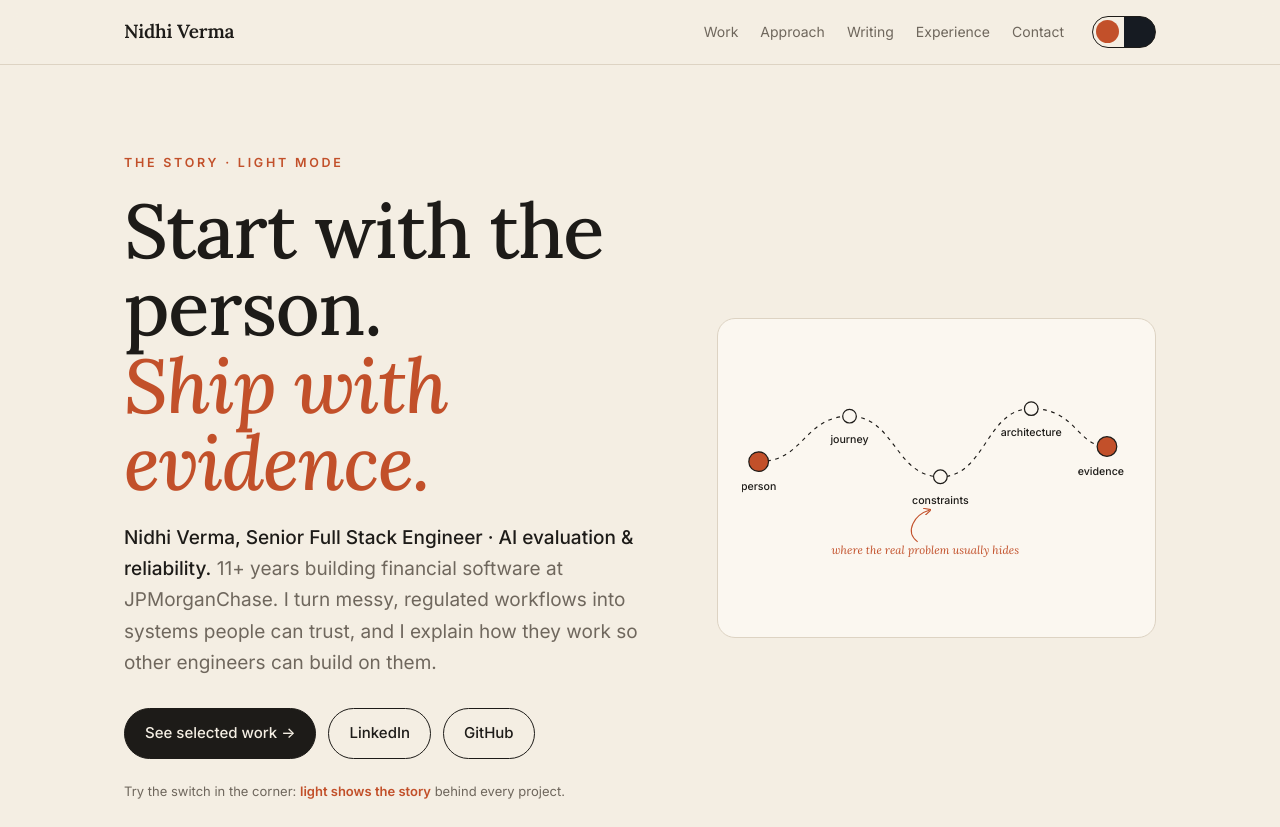
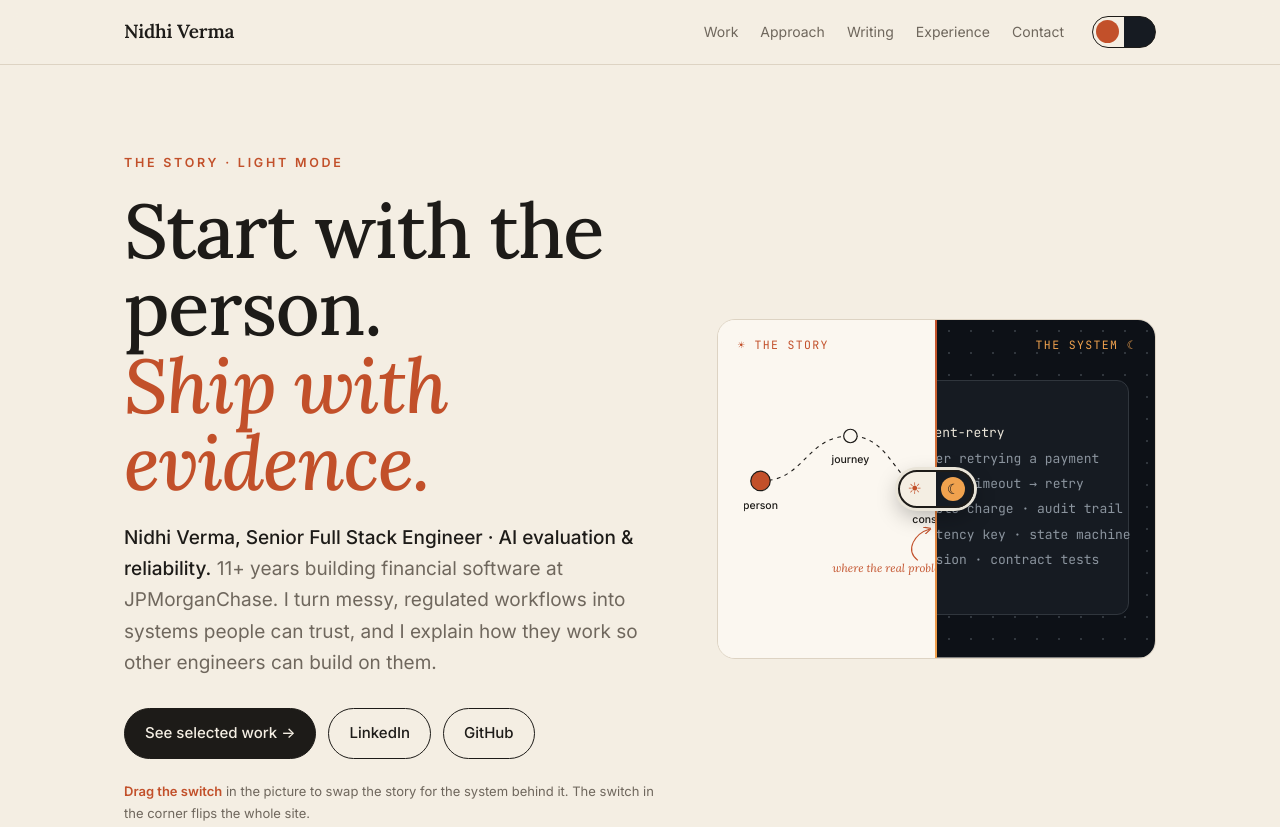
Before and after one commit to MountainBridge/MountainBridge.github.io, a plain HTML site: page index.html in a window 1280 px wide. Shown: the top 827 px of the page. Drawn offline with Linux system fonts and the light colour scheme.

Commit message:
Add draggable story/system slider to the hero

```diff
--- a/index.html
+++ b/index.html
@@ -135,6 +135,29 @@ footer{padding:72px 0 56px;border-top:1px solid var(--line)}
 footer h2{max-width:14em}
 .contact{display:flex;gap:12px;flex-wrap:wrap;margin-top:28px}
 .fine{margin-top:48px;font-size:13px;color:var(--muted);display:flex;justify-content:space-between;flex-wrap:wrap;gap:12px}
+/* story / system slider */
+.compare{position:relative;padding:0;overflow:hidden;min-height:340px;cursor:ew-resize;touch-action:pan-y;user-select:none;-webkit-user-select:none;display:block}
+.compare .pane{position:absolute;inset:0;display:flex;flex-direction:column;justify-content:center;padding:44px 26px 26px}
+.pane-story{background:#FBF7F0;--ink:#1D1B18;--accent:#C2502A}
+.pane-story text{font-family:var(--sans);font-size:14px;fill:#1D1B18;font-weight:500}
+.pane-story .note{font-family:var(--serif);font-style:italic;fill:#C2502A;font-size:15px;font-weight:400}
+.pane-story svg{width:100%;height:auto;display:block}
+.pane-system{background:#0D1117;background-image:radial-gradient(#30363D 1px,transparent 1px);background-size:22px 22px;clip-path:inset(0 0 0 var(--x));
+  --ink:#E9E4D8;--muted:#8B949E;--line:#30363D;--accent:#F0A24E;--accent-2:#7EE787}
+.pane-system .term{background:#161B22;border:1px solid #30363D;border-radius:12px;padding:16px 18px;color:#E9E4D8}
+.pane-tag{position:absolute;top:16px;font-family:var(--mono);font-size:11.5px;letter-spacing:.12em;text-transform:uppercase}
+.pane-story .pane-tag{left:20px;color:#C2502A}
+.pane-system .pane-tag{right:20px;color:#F0A24E}
+.compare .seam{position:absolute;top:0;bottom:0;left:var(--x);width:2px;margin-left:-1px;background:linear-gradient(#C2502A,#F0A24E);pointer-events:none}
+.compare .knob{position:absolute;top:50%;left:var(--x);transform:translate(-50%,-50%);width:76px;height:38px;border-radius:19px;border:2px solid #1D1B18;
+  background:linear-gradient(90deg,#F4EEE3 50%,#161B22 50%);box-shadow:0 0 0 3px #E9E4D8,0 8px 22px rgba(0,0,0,.28);cursor:ew-resize;display:flex;align-items:center;justify-content:space-between;padding:0 7px;font-size:16px;line-height:1}
+.compare .knob .sun{color:#C2502A}.compare .knob .moon{width:24px;height:24px;border-radius:50%;background:#F0A24E;color:#0D1117;display:grid;place-items:center;font-size:14px}
+.compare .knob:focus-visible{outline:3px solid var(--accent);outline-offset:4px}
+.compare.dragging .knob{transform:translate(-50%,-50%) scale(1.06)}
+.compare-hint{margin-top:10px;font-size:12.5px;color:var(--muted);text-align:center;font-family:var(--mono)}
+@media (max-width:860px){.compare{min-height:390px}.compare .pane{padding:42px 14px 18px}
+  .pane-system .term{font-size:12px;line-height:1.5;white-space:normal}.pane-system .row{display:block;margin-top:6px}
+  .pane-system .row b{display:block;font-size:10px;letter-spacing:.1em;text-transform:uppercase;color:#F0A24E}.pane-system .row i{display:none}}
 </style>
 </head>
 <body>
@@ -154,23 +177,26 @@ footer h2{max-width:14em}
         <a class="btn" href="https://www.linkedin.com/in/nidhiverma200" target="_blank" rel="noopener">LinkedIn</a>
         <a class="btn" href="https://github.com/MountainBridge" target="_blank" rel="noopener">GitHub</a>
       </div>
-      <p class="hint">Try the switch in the corner: <b class="only-light">light shows the story</b><b class="only-dark">dark shows the system</b> behind every project.</p>
+      <p class="hint"><b>Drag the switch</b> in the picture to swap the story for the system behind it. The switch in the corner flips the whole site.</p>
     </div>
-    <div class="visual">
-      <div class="path only-light" aria-label="person, journey, constraints, architecture, evidence">
+    <div class="visual compare" id="compare" style="--x:50%">
+      <div class="pane pane-story" aria-label="The story: person, journey, constraints, architecture, evidence">
+        <span class="pane-tag">☀ the story</span>
         <svg viewBox="8 82 514 220" role="img" aria-hidden="true">
-          <path d="M30,170 C90,170 90,110 150,110 C210,110 210,190 270,190 C330,190 330,100 390,100 C450,100 450,150 490,150" fill="none" stroke="currentColor" stroke-width="1.5" stroke-dasharray="5 6"/>
+          <defs><marker id="ah" viewBox="0 0 10 10" refX="8" refY="5" markerWidth="7" markerHeight="7" orient="auto-start-reverse"><path d="M0,0 L10,5 L0,10" fill="none" stroke="#C2502A" stroke-width="1.6"/></marker></defs>
+          <path d="M30,170 C90,170 90,110 150,110 C210,110 210,190 270,190 C330,190 330,100 390,100 C450,100 450,150 490,150" fill="none" stroke="#1D1B18" stroke-width="1.5" stroke-dasharray="5 6"/>
           <circle cx="30" cy="170" r="13" fill="#C2502A" stroke="#1D1B18" stroke-width="1.6"/><text x="30" y="208" text-anchor="middle">person</text>
           <circle cx="150" cy="110" r="9" fill="#FBF7F0" stroke="#1D1B18" stroke-width="1.6"/><text x="150" y="146" text-anchor="middle">journey</text>
           <circle cx="270" cy="190" r="9" fill="#FBF7F0" stroke="#1D1B18" stroke-width="1.6"/><text x="270" y="226" text-anchor="middle">constraints</text>
           <circle cx="390" cy="100" r="9" fill="#FBF7F0" stroke="#1D1B18" stroke-width="1.6"/><text x="390" y="136" text-anchor="middle">architecture</text>
           <circle cx="490" cy="150" r="13" fill="#C2502A" stroke="#1D1B18" stroke-width="1.6"/><text x="482" y="188" text-anchor="middle">evidence</text>
-          <defs><marker id="ah" viewBox="0 0 10 10" refX="8" refY="5" markerWidth="7" markerHeight="7" orient="auto-start-reverse"><path d="M0,0 L10,5 L0,10" fill="none" stroke="#C2502A" stroke-width="1.6"/></marker></defs>
           <path d="M240,276 C222,262 236,240 256,234" fill="none" stroke="#C2502A" stroke-width="1.4" marker-end="url(#ah)"/>
           <text class="note" x="250" y="292" text-anchor="middle">where the real problem usually hides</text>
         </svg>
       </div>
-      <div class="term only-dark" aria-label="Trace of the same journey">
+      <div class="pane pane-system" aria-label="The system: a trace of the same journey">
+        <span class="pane-tag">the system ☾</span>
+        <div class="term">
           <div class="dots"><i></i><i></i><i></i></div>
           <div class="cmd"><span>$</span> trace --journey payment-retry</div>
           <div class="row"><b>person</b><i>✓</i>customer retrying a payment</div>
@@ -181,6 +207,10 @@ footer h2{max-width:14em}
           <div class="cmd"><span>$</span> <span class="cursor"></span></div>
         </div>
       </div>
+      <div class="seam" aria-hidden="true"></div>
+      <button class="knob" id="knob" role="slider" aria-label="Slide between the story and the system" aria-valuemin="0" aria-valuemax="100" aria-valuenow="50"><span class="sun">☀</span><span class="moon">☾</span></button>
+    </div>
+
   </header>
   <section id="what">
     <div class="sec-head"><div><span class="num">01 / what I bring</span><h2>Where I do my best work</h2></div></div>
@@ -282,5 +312,37 @@ footer h2{max-width:14em}
     try{localStorage.setItem('theme',t)}catch(e){}
   });
 </script>
+<script>
+(function(){
+  var box=document.getElementById('compare'), knob=document.getElementById('knob'); if(!box) return;
+  var x=50, dragging=false;
+  function set(v){x=Math.max(0,Math.min(100,v));box.style.setProperty('--x',x+'%');knob.setAttribute('aria-valuenow',Math.round(x));
+    knob.setAttribute('aria-valuetext',x<15?'the story':x>85?'the system':'half story, half system');}
+  function fromEvent(e){var r=box.getBoundingClientRect();set((e.clientX-r.left)/r.width*100);}
+  box.addEventListener('pointerdown',function(e){dragging=true;box.classList.add('dragging');box.setPointerCapture(e.pointerId);fromEvent(e);});
+  box.addEventListener('pointermove',function(e){if(dragging)fromEvent(e);});
+  ['pointerup','pointercancel'].forEach(function(t){box.addEventListener(t,function(){dragging=false;box.classList.remove('dragging');});});
+  knob.addEventListener('keydown',function(e){
+    var step=e.shiftKey?25:5;
+    if(e.key==='ArrowLeft'){set(x-step);e.preventDefault();}
+    else if(e.key==='ArrowRight'){set(x+step);e.preventDefault();}
+    else if(e.key==='Home'){set(0);e.preventDefault();}
+    else if(e.key==='End'){set(100);e.preventDefault();}
+  });
+  // one gentle hint so visitors know it moves
+  if(!matchMedia('(prefers-reduced-motion: reduce)').matches && 'IntersectionObserver' in window){
+    var io=new IntersectionObserver(function(entries){
+      if(!entries[0].isIntersecting) return; io.disconnect();
+      var frames=[50,38,62,50], i=0;
+      (function next(){ if(dragging||i>=frames.length) return; box.style.transition='none';
+        var from=x,to=frames[i++],t0=performance.now();
+        (function tick(t){var p=Math.min(1,(t-t0)/450);p=p<.5?2*p*p:1-Math.pow(-2*p+2,2)/2;if(!dragging)set(from+(to-from)*p);if(p<1)requestAnimationFrame(tick);else setTimeout(next,120);})(t0);
+      })();
+    },{threshold:.6});
+    io.observe(box);
+  }
+})();
+</script>
+
 </body>
 </html>
```
Lines whose indentation alone changed are shown as unchanged.
